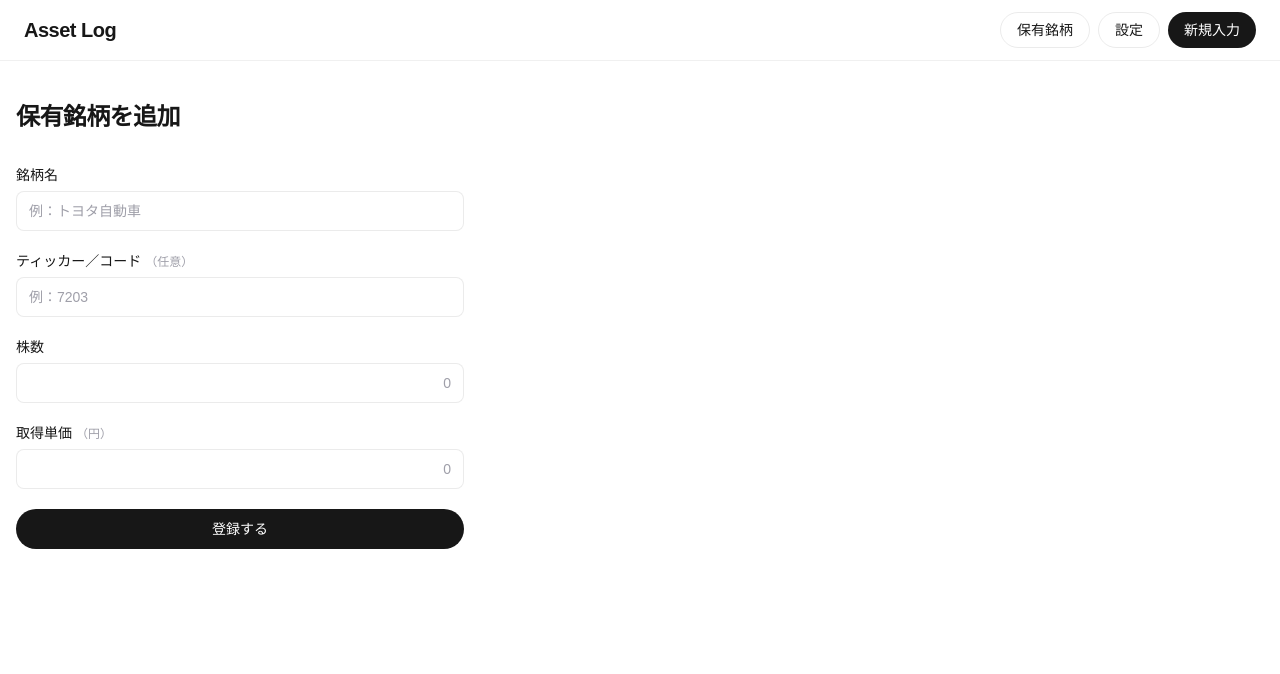
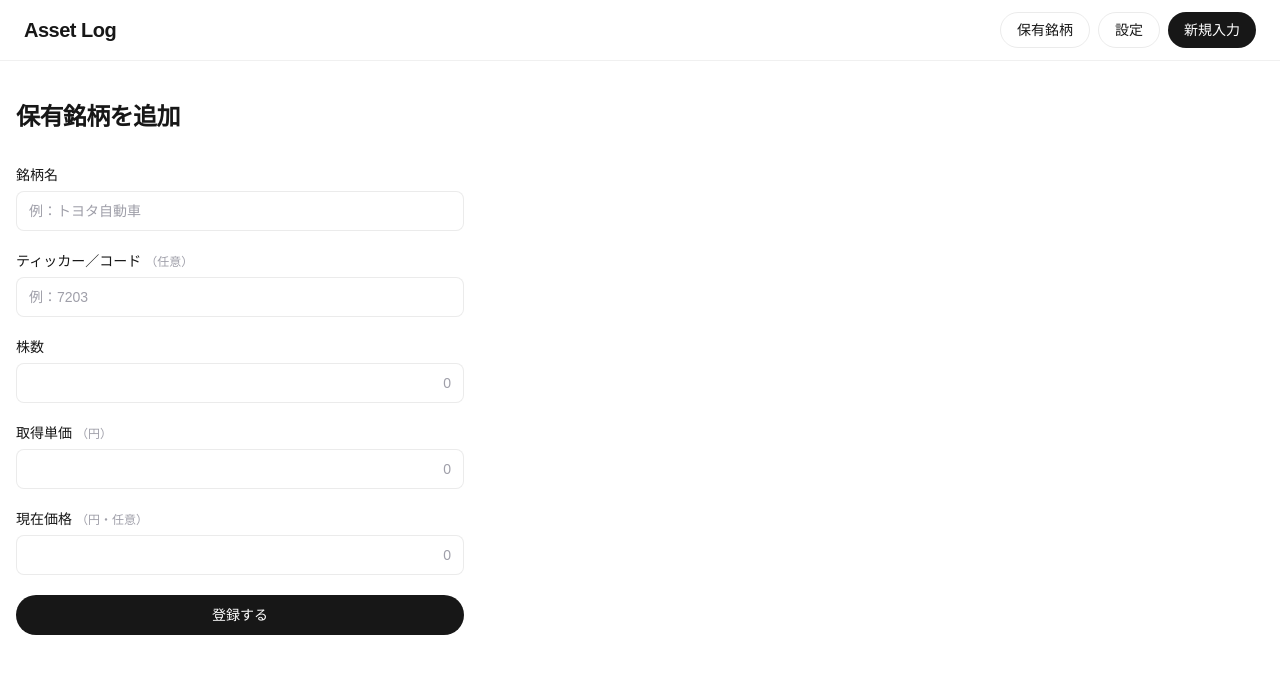
Before and after one commit to Jimon-air/asset-log, a Next.js app: page /holdings/new in a window 1280 px wide. Shown: the top 674 px of the page. Built offline with nearby package versions, Linux system fonts and the light colour scheme.

Commit message:
feat: 保有銘柄に現在価格・含み損益表示を追加（フェーズ3）

```diff
--- a/src/app/holdings/[id]/edit/HoldingEditForm.tsx
+++ b/src/app/holdings/[id]/edit/HoldingEditForm.tsx
@@ -17,6 +17,7 @@ type Props = {
   initialTicker: string | null
   initialShares: number
   initialPurchasePrice: number
+  initialCurrentPrice: number | null
 }
 
 export default function HoldingEditForm({
@@ -25,6 +26,7 @@ export default function HoldingEditForm({
   initialTicker,
   initialShares,
   initialPurchasePrice,
+  initialCurrentPrice,
 }: Props) {
   const [state, formAction, pending] = useActionState(updateHolding, initialState)
 
@@ -33,6 +35,9 @@ export default function HoldingEditForm({
   )
   const [priceDisplay, setPriceDisplay] = useState(
     initialPurchasePrice > 0 ? initialPurchasePrice.toLocaleString('ja-JP') : ''
+  )
+  const [currentPriceDisplay, setCurrentPriceDisplay] = useState(
+    initialCurrentPrice != null ? initialCurrentPrice.toLocaleString('ja-JP') : ''
   )
 
   return (
@@ -104,6 +109,23 @@ export default function HoldingEditForm({
               />
             </div>
 
+            <div className="flex flex-col gap-1.5">
+              <label htmlFor="current_price" className="text-sm font-medium text-foreground">
+                現在価格
+                <span className="ml-1 text-xs font-normal text-zinc-400">（円・任意）</span>
+              </label>
+              <input type="hidden" name="current_price" value={currentPriceDisplay} />
+              <input
+                id="current_price"
+                type="text"
+                inputMode="numeric"
+                value={currentPriceDisplay}
+                onChange={(e) => setCurrentPriceDisplay(formatWithComma(e.target.value))}
+                placeholder="0"
+                className="h-10 rounded-lg border border-black/[.08] bg-white px-3 text-right text-sm text-foreground placeholder:text-zinc-400 focus:outline-none focus:ring-2 focus:ring-black/20 dark:border-white/[.1] dark:bg-zinc-900 dark:placeholder:text-zinc-500 dark:focus:ring-white/20"
+              />
+            </div>
+
             {state.error && (
               <p className="text-sm text-red-600 dark:text-red-400">{state.error}</p>
             )}
--- a/src/app/holdings/[id]/edit/page.tsx
+++ b/src/app/holdings/[id]/edit/page.tsx
@@ -20,7 +20,7 @@ export default async function EditHoldingPage({
 
   const { data: holding } = await supabase
     .from('stock_holdings')
-    .select('id, name, ticker, shares, purchase_price')
+    .select('id, name, ticker, shares, purchase_price, current_price')
     .eq('id', id)
     .eq('user_id', user.id)
     .maybeSingle()
@@ -36,6 +36,7 @@ export default async function EditHoldingPage({
       initialTicker={holding.ticker}
       initialShares={holding.shares}
       initialPurchasePrice={holding.purchase_price}
+      initialCurrentPrice={holding.current_price ?? null}
     />
   )
 }
--- a/src/app/holdings/new/page.tsx
+++ b/src/app/holdings/new/page.tsx
@@ -16,6 +16,7 @@ export default function NewHoldingPage() {
 
   const [sharesDisplay, setSharesDisplay] = useState('')
   const [priceDisplay, setPriceDisplay] = useState('')
+  const [currentPriceDisplay, setCurrentPriceDisplay] = useState('')
 
   return (
     <div className="min-h-full bg-background px-4 py-10">
@@ -85,6 +86,23 @@ export default function NewHoldingPage() {
             />
           </div>
 
+          <div className="flex flex-col gap-1.5">
+            <label htmlFor="current_price" className="text-sm font-medium text-foreground">
+              現在価格
+              <span className="ml-1 text-xs font-normal text-zinc-400">（円・任意）</span>
+            </label>
+            <input type="hidden" name="current_price" value={currentPriceDisplay} />
+            <input
+              id="current_price"
+              type="text"
+              inputMode="numeric"
+              value={currentPriceDisplay}
+              onChange={(e) => setCurrentPriceDisplay(formatWithComma(e.target.value))}
+              placeholder="0"
+              className="h-10 rounded-lg border border-black/[.08] bg-white px-3 text-right text-sm text-foreground placeholder:text-zinc-400 focus:outline-none focus:ring-2 focus:ring-black/20 dark:border-white/[.1] dark:bg-zinc-900 dark:placeholder:text-zinc-500 dark:focus:ring-white/20"
+            />
+          </div>
+
           {state.error && (
             <p className="text-sm text-red-600 dark:text-red-400">{state.error}</p>
           )}
--- a/src/app/holdings/page.tsx
+++ b/src/app/holdings/page.tsx
@@ -9,6 +9,7 @@ type Holding = {
   ticker: string | null
   shares: number
   purchase_price: number
+  current_price: number | null
 }
 
 function formatAmount(value: number) {
@@ -28,7 +29,7 @@ export default async function HoldingsPage() {
 
   const { data, error } = await supabase
     .from('stock_holdings')
-    .select('id, name, ticker, shares, purchase_price')
+    .select('id, name, ticker, shares, purchase_price, current_price')
     .eq('user_id', user.id)
     .order('created_at', { ascending: false })
 
@@ -63,7 +64,7 @@ export default async function HoldingsPage() {
             <table className="w-full text-sm">
               <thead>
                 <tr className="border-b border-black/[.06] dark:border-white/[.08]">
-                  {['銘柄名', 'コード', '株数', '取得単価', '評価額（取得単価ベース）', ''].map((col, i) => (
+                  {['銘柄名', 'コード', '株数', '取得単価', '現在価格', '評価額', '含み損益', '損益率', ''].map((col, i) => (
                     <th
                       key={i}
                       className="px-4 py-3 text-right text-xs font-medium text-zinc-500 first:text-left dark:text-zinc-400"
@@ -74,7 +75,19 @@ export default async function HoldingsPage() {
                 </tr>
               </thead>
               <tbody>
-                {rows.map((row) => (
+                {rows.map((row) => {
+                  const costBasis = row.shares * row.purchase_price
+                  const currentValue = row.current_price != null ? row.shares * row.current_price : null
+                  const unrealized = currentValue != null ? currentValue - costBasis : null
+                  const unrealizedPct = unrealized != null && costBasis > 0
+                    ? (unrealized / costBasis) * 100
+                    : null
+                  const gainColor =
+                    unrealized == null ? ''
+                    : unrealized > 0 ? 'text-emerald-600 dark:text-emerald-400'
+                    : unrealized < 0 ? 'text-red-600 dark:text-red-400'
+                    : ''
+                  return (
                     <tr
                       key={row.id}
                       className="border-b border-black/[.04] last:border-0 dark:border-white/[.05]"
@@ -89,8 +102,21 @@ export default async function HoldingsPage() {
                       <td className="px-4 py-3 text-right text-zinc-600 dark:text-zinc-300">
                         {formatAmount(row.purchase_price)}
                       </td>
+                      <td className="px-4 py-3 text-right text-zinc-600 dark:text-zinc-300">
+                        {row.current_price != null ? formatAmount(row.current_price) : '—'}
+                      </td>
                       <td className="px-4 py-3 text-right font-medium text-foreground">
-                      {formatAmount(row.shares * row.purchase_price)}
+                        {currentValue != null ? formatAmount(currentValue) : formatAmount(costBasis)}
+                      </td>
+                      <td className={`px-4 py-3 text-right font-medium ${gainColor}`}>
+                        {unrealized != null
+                          ? `${unrealized >= 0 ? '+' : ''}${formatAmount(unrealized)}`
+                          : '—'}
+                      </td>
+                      <td className={`px-4 py-3 text-right font-medium ${gainColor}`}>
+                        {unrealizedPct != null
+                          ? `${unrealizedPct >= 0 ? '+' : ''}${unrealizedPct.toFixed(1)}%`
+                          : '—'}
                       </td>
                       <td className="px-4 py-3 text-right">
                         <div className="flex items-center justify-end gap-3">
@@ -104,7 +130,8 @@ export default async function HoldingsPage() {
                         </div>
                       </td>
                     </tr>
-                ))}
+                  )
+                })}
               </tbody>
             </table>
           </div>
--- a/src/lib/actions/holdings.ts
+++ b/src/lib/actions/holdings.ts
@@ -30,6 +30,8 @@ export async function createHolding(
   const ticker = (formData.get('ticker') as string).trim() || null
   const shares = parseAmount(formData.get('shares') as string)
   const purchasePrice = parseAmount(formData.get('purchase_price') as string)
+  const currentPriceRaw = (formData.get('current_price') as string).trim()
+  const currentPrice = currentPriceRaw ? parseAmount(currentPriceRaw) : null
 
   const { error: insertError } = await supabase.from('stock_holdings').insert({
     user_id: user.id,
@@ -37,6 +39,7 @@ export async function createHolding(
     ticker,
     shares,
     purchase_price: purchasePrice,
+    current_price: currentPrice,
   })
 
   if (insertError) {
@@ -74,10 +77,12 @@ export async function updateHolding(
   const ticker = (formData.get('ticker') as string).trim() || null
   const shares = parseAmount(formData.get('shares') as string)
   const purchasePrice = parseAmount(formData.get('purchase_price') as string)
+  const currentPriceRaw = (formData.get('current_price') as string).trim()
+  const currentPrice = currentPriceRaw ? parseAmount(currentPriceRaw) : null
 
   const { error: updateError } = await supabase
     .from('stock_holdings')
-    .update({ name, ticker, shares, purchase_price: purchasePrice })
+    .update({ name, ticker, shares, purchase_price: purchasePrice, current_price: currentPrice })
     .eq('id', id)
     .eq('user_id', user.id)
 
```
Lines whose indentation alone changed are shown as unchanged.
